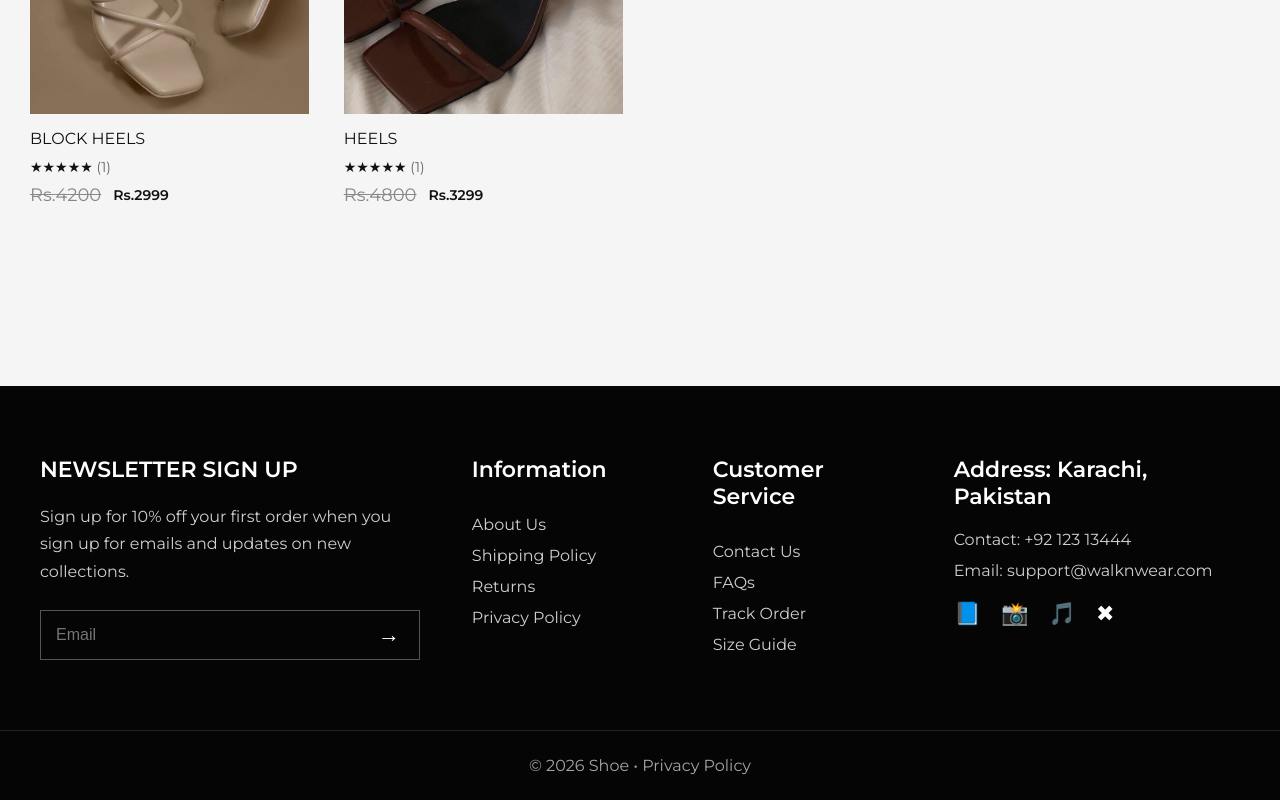
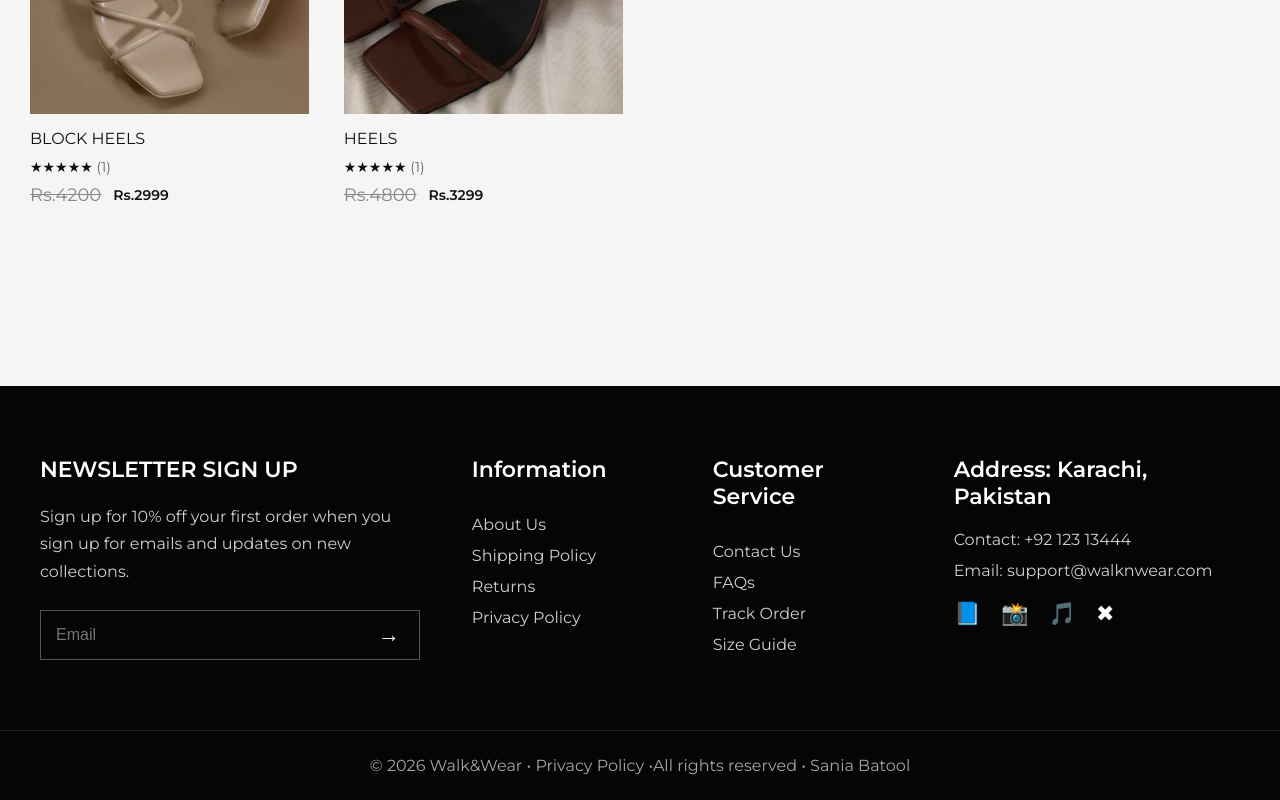
Before and after one commit to saniabatool/Walk-Wear, a React (Vite) app: page /search in a window 1280 px wide. Shown: the part 1412-2212 px from the top of the page. Built offline with nearby package versions, Linux system fonts and the light colour scheme.

Commit message:
Fix review image paths

```diff
--- a/src/components/Footer.jsx
+++ b/src/components/Footer.jsx
@@ -57,7 +57,7 @@ function Footer() {
       </div>
 
       <div className="footer-bottom">
-        © 2026 Shoe • Privacy Policy
+        © 2026 Walk&Wear • Privacy Policy •All rights reserved • Sania Batool
       </div>
 
     </footer>
```
